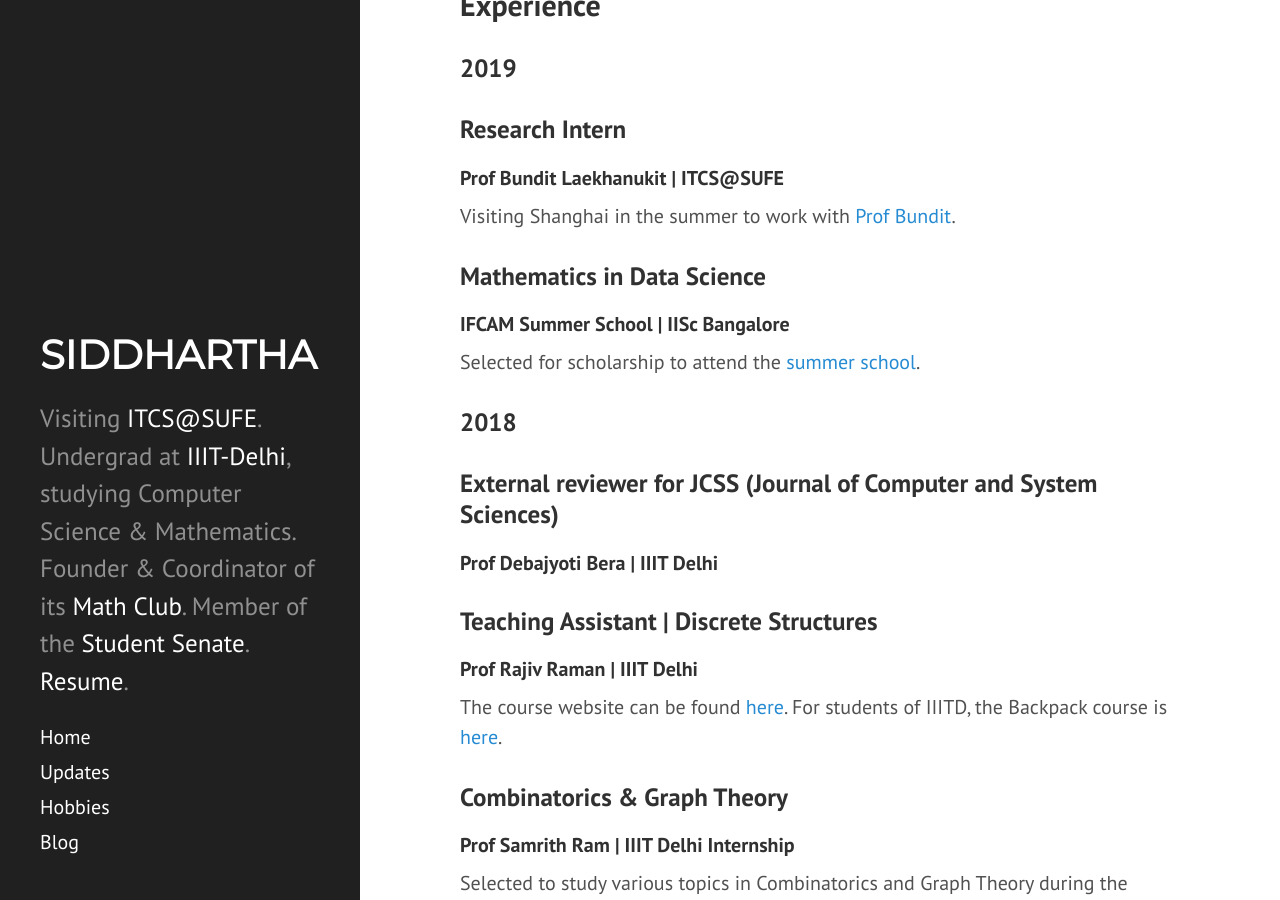
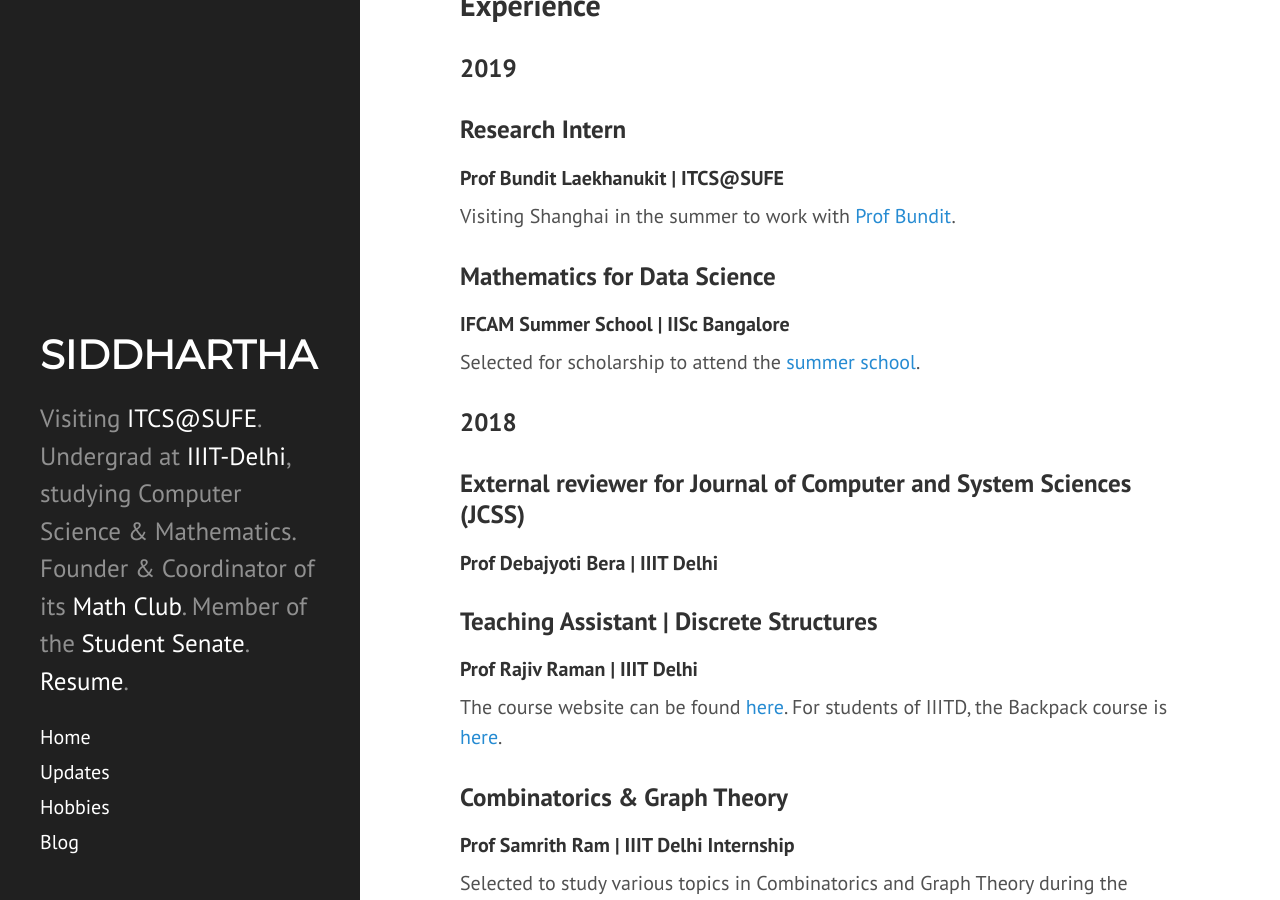
Before and after one commit to siddjai/siddjai.github.io, a Jekyll site: the page built from index.md, in a window 1280 px wide and 900 px high, scrolled down 1483 px. Built offline with Jekyll 4.4.1, drawn with Linux system fonts in a browser that asks for light colours; nearby versions of some CDN libraries.

Commit message:
Update index.md

```diff
--- a/index.md
+++ b/index.md
@@ -52,12 +52,12 @@
 #### Prof Bundit Laekhanukit | ITCS@SUFE
 Visiting Shanghai in the summer to work with [Prof Bundit](http://itcs.shufe.edu.cn/~blaekh/).
 
-### Mathematics in Data Science
+### Mathematics for Data Science
 #### IFCAM Summer School | IISc Bangalore
 Selected for scholarship to attend the [summer school](http://math.iisc.ac.in/~ifcam/Summer_School2019.htm).
 
 ### 2018
-### External reviewer for JCSS (Journal of Computer and System Sciences)
+### External reviewer for Journal of Computer and System Sciences (JCSS)
 #### Prof Debajyoti Bera | IIIT Delhi
 
 ### Teaching Assistant | Discrete Structures
```
